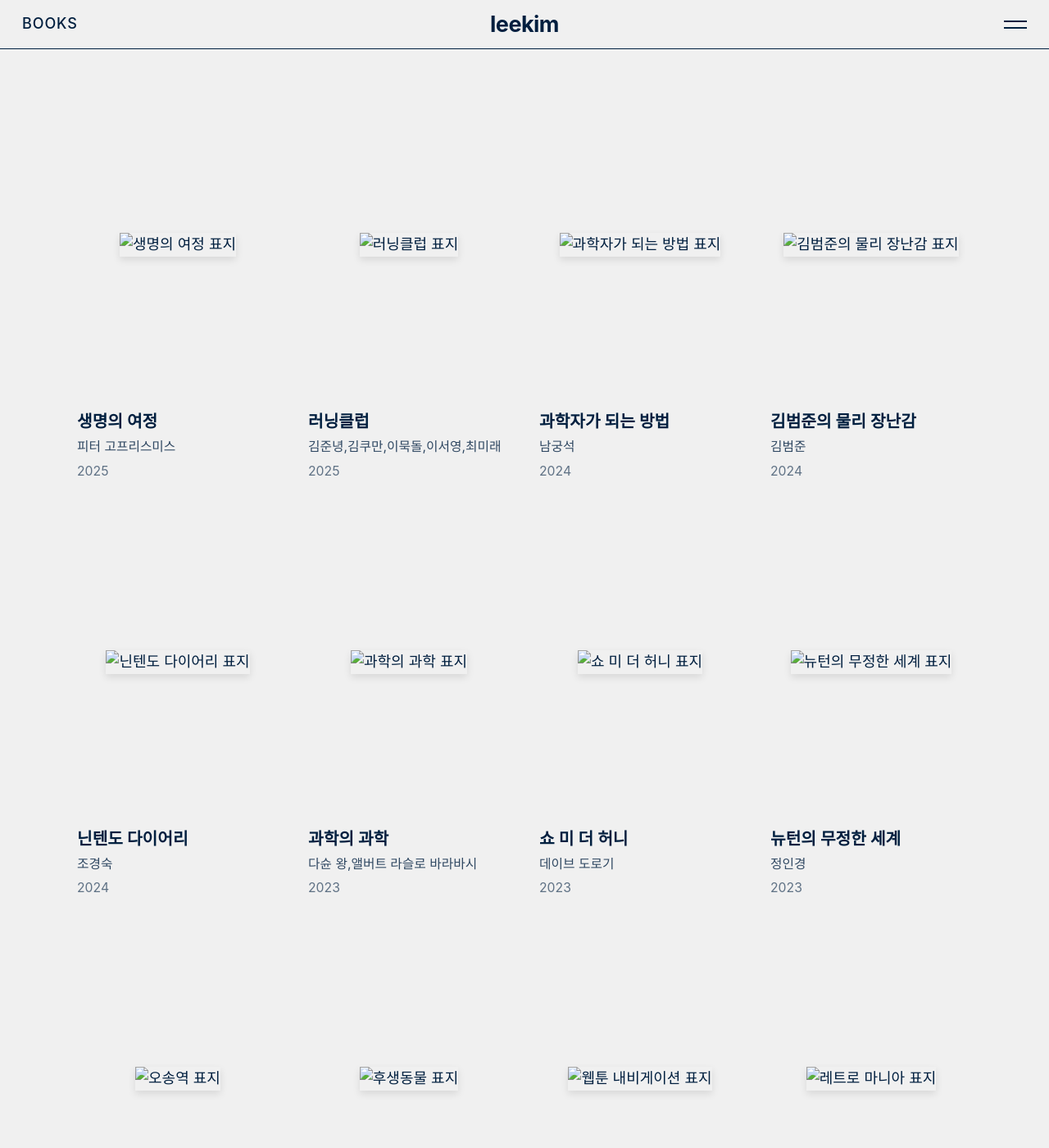
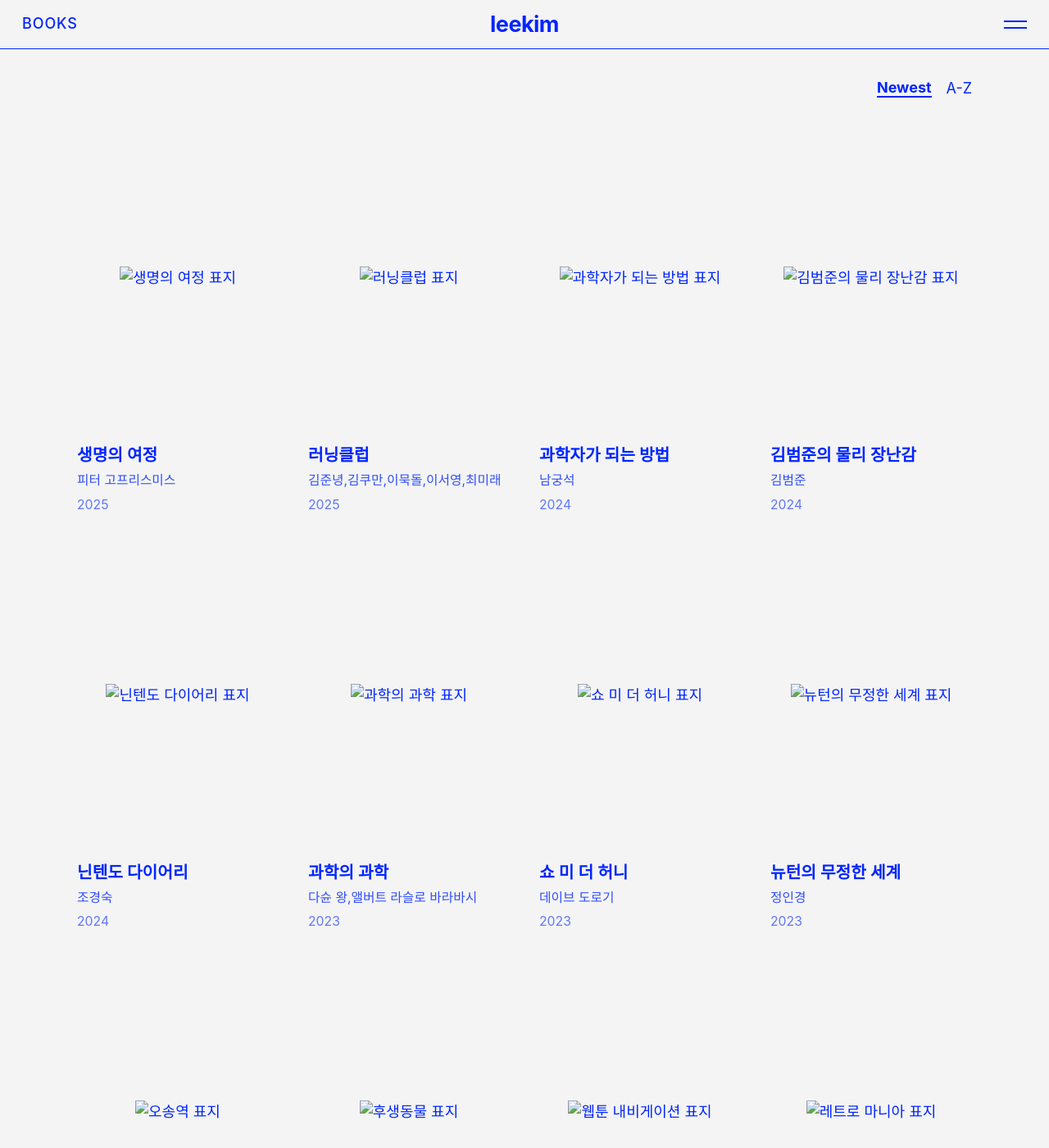
Before and after one commit to lkph/lkph_kr, a Jekyll site: the page built from index.html, in a window 1280 px wide and 1400 px high. Shown: the whole window at 82% size. Built offline with Jekyll 4.4.1, drawn with Linux system fonts in a browser that asks for light colours.

Commit message:
feat: Introduce initial site styling and structure with new custom CSS and updated HTML files.

```diff
--- a/assets/css/custom.css
+++ b/assets/css/custom.css
@@ -12,9 +12,9 @@
    ============================================================================= */
 :root {
   /* 색상 - leekim publishing house 테마 */
-  --color-bg: #F0F0F0;
-  --color-text: #001F3F;
-  --color-accent: #001F3F;
+  --color-bg: #F4F4F4;
+  --color-text: #0025FF;
+  --color-accent: #0025FF;
 
   /* 타이포그래피 */
   --font-family: -apple-system, BlinkMacSystemFont, "Segoe UI", Roboto, "Helvetica Neue", Arial, sans-serif;
@@ -49,8 +49,8 @@ html {
 
 body {
   font-family: var(--font-family);
-  background-color: #F0F0F0;
-  color: #001F3F !important;
+  background-color: #F4F4F4;
+  color: #0025FF !important;
   line-height: 1.6;
   min-height: 100vh;
   display: flex;
@@ -60,7 +60,7 @@ body {
 }
 
 a {
-  color: #001F3F !important;
+  color: #0025FF !important;
   /* 강제 적용 */
   text-decoration: none;
   transition: opacity var(--transition-speed);
@@ -87,7 +87,8 @@ img {
   right: 0;
   height: var(--header-height);
   background-color: var(--color-bg);
-  border-bottom: 1px solid #001F3F;
+  color: #0025FF !important;
+  border-bottom: 1px solid #0025FF;
   /* 보더 색상도 직접 지정 */
   display: grid;
   grid-template-columns: 1fr auto 1fr;
@@ -146,7 +147,7 @@ img {
   display: block;
   width: 100%;
   height: 2px;
-  background-color: #001F3F !important;
+  background-color: #0025FF !important;
   /* 강제 적용 */
   transition: transform 0.3s ease-in-out, opacity 0.3s ease-in-out;
   transform-origin: center;
@@ -181,7 +182,7 @@ img {
   height: var(--header-height);
   /* 헤더 높이만큼만 가림 */
   background-color: var(--color-bg);
-  color: #001F3F !important;
+  color: #0025FF !important;
   transform: translateX(100%);
   transition: transform 0.3s ease-in-out;
   /* z-index: 280 - 헤더(250)보다 높고 버튼(300)보다 낮음 */
@@ -191,7 +192,7 @@ img {
   justify-content: flex-start;
   /* 왼쪽 정렬 */
   padding: 0 calc(var(--spacing-unit) * 1.5);
-  border-bottom: 1px solid #001F3F;
+  border-bottom: 1px solid #0025FF;
 }
 
 .menu-open .menu-panel {
@@ -205,7 +206,7 @@ img {
 
 /* 색상 강제 지정 (Global Override) */
 * {
-  color: #001F3F !important;
+  color: #0025FF !important;
 }
 
 body,
@@ -223,7 +224,7 @@ li,
 dt,
 dd,
 blockquote {
-  color: #001F3F !important;
+  color: #0025FF !important;
 }
 
 /* 네비게이션 링크 - 가로 배치 */
@@ -287,6 +288,39 @@ blockquote {
 }
 
 /* =============================================================================
+   정렬 네비게이션
+   ============================================================================= */
+.sort-nav {
+  display: flex;
+  justify-content: flex-end;
+  gap: var(--spacing-unit);
+  margin-bottom: var(--spacing-unit);
+  padding-right: var(--spacing-unit);
+}
+
+.sort-btn {
+  background: none;
+  border: none;
+  font-family: var(--font-family);
+  font-size: 1rem;
+  color: #999;
+  cursor: pointer;
+  padding: 0;
+  transition: color var(--transition-speed);
+}
+
+.sort-btn:hover {
+  color: var(--color-text);
+}
+
+.sort-btn.active {
+  color: var(--color-text);
+  font-weight: 700;
+  border-bottom: 2px solid var(--color-text);
+}
+
+
+/* =============================================================================
    BOOKS GALLERY - CSS Grid 갤러리
    ============================================================================= */
 .books-gallery {
@@ -306,7 +340,7 @@ blockquote {
 }
 
 .book-card:hover {
-  background-color: #E0E0E0;
+  background-color: #F4F4F4;
 }
 
 /* 책 표지 이미지 */
@@ -328,7 +362,7 @@ blockquote {
   width: auto;
   height: auto;
   object-fit: contain;
-  box-shadow: 0 4px 10px rgba(0, 0, 0, 0.1);
+  box-shadow: 0 4px 10px rgba(0, 0, 1, 0);
   /* 책 같은 느낌을 위한 그림자 */
   transition: transform var(--transition-speed);
 }
@@ -416,11 +450,11 @@ blockquote {
 .book-detail-cover .book-cover-placeholder {
   width: 100%;
   aspect-ratio: 2 / 3;
-  background-color: #E0E0E0;
+  background-color: #F4F4F4;
   display: flex;
   align-items: center;
   justify-content: center;
-  color: #001F3F;
+  color: #0025FF;
   font-size: 1rem;
   text-align: center;
 }
--- a/index.html
+++ b/index.html
@@ -2,28 +2,25 @@
 # =============================================================================
 # 메인 페이지 (Books Gallery)
 # =============================================================================
-# 이 페이지는 _data/books.yml 파일의 데이터를 읽어와
+# 이 페이지는 _books 폴더의 마크다운 파일들을 읽어와
 # CSS Grid 갤러리 형태로 책 목록을 표시합니다.
 # =============================================================================
 layout: default
 title: Books
 ---
 
+<!-- 정렬 네비게이션 -->
+<div class="sort-nav">
+    <button class="sort-btn active" data-sort="newest">Newest</button>
+    <button class="sort-btn" data-sort="alpha">A-Z</button>
+</div>
+
 <!-- 책 갤러리 -->
-<section class="books-gallery">
-    {% comment %}
-    =============================================================================
-    Liquid 템플릿 설명:
-    - site.books: _books 폴더의 마크다운 파일들을 가져옵니다 (Jekyll Collection)
-    - sort: 'date' | reverse: 발행일 최신순으로 정렬합니다
-    - for 루프: 각 책에 대해 카드를 생성합니다
-    - url: 상세 페이지로 이동하는 링크를 생성합니다
-    =============================================================================
-    {% endcomment %}
-
+<section class="books-gallery" id="books-gallery">
     {% assign sorted_books = site.books | sort: 'date' | reverse %}
     {% for book in sorted_books %}
-    <a href="{{ book.url | relative_url }}" class="book-card-link">
+    <a href="{{ book.url | relative_url }}" class="book-card-link" data-title="{{ book.title }}"
+        data-date="{{ book.date | date: '%s' }}">
         <article class="book-card">
             <!-- 책 표지 -->
             <div class="book-cover">
@@ -47,3 +44,41 @@ title: Books
     </a>
     {% endfor %}
 </section>
+
+<!-- 정렬 스크립트 -->
+<script>
+    document.addEventListener('DOMContentLoaded', function () {
+        const gallery = document.getElementById('books-gallery');
+        const buttons = document.querySelectorAll('.sort-btn');
+        const items = Array.from(document.querySelectorAll('.book-card-link'));
+
+        buttons.forEach(button => {
+            button.addEventListener('click', () => {
+                const sortType = button.getAttribute('data-sort');
+
+                // 버튼 활성화 상태 변경
+                buttons.forEach(btn => btn.classList.remove('active'));
+                button.classList.add('active');
+
+                // 정렬 로직
+                const sortedItems = items.sort((a, b) => {
+                    if (sortType === 'newest') {
+                        // 최신순 (날짜 내림차순)
+                        const dateA = parseInt(a.getAttribute('data-date')) || 0;
+                        const dateB = parseInt(b.getAttribute('data-date')) || 0;
+                        return dateB - dateA;
+                    } else if (sortType === 'alpha') {
+                        // 가나다순 (제목 오름차순)
+                        const titleA = a.getAttribute('data-title').toLowerCase();
+                        const titleB = b.getAttribute('data-title').toLowerCase();
+                        return titleA.localeCompare(titleB);
+                    }
+                });
+
+                // DOM 재배치
+                gallery.innerHTML = '';
+                sortedItems.forEach(item => gallery.appendChild(item));
+            });
+        });
+    });
+</script>
```
Also changed, not shown: _data/books.yml (deleted, +0 -53 lines), 2 other files.
